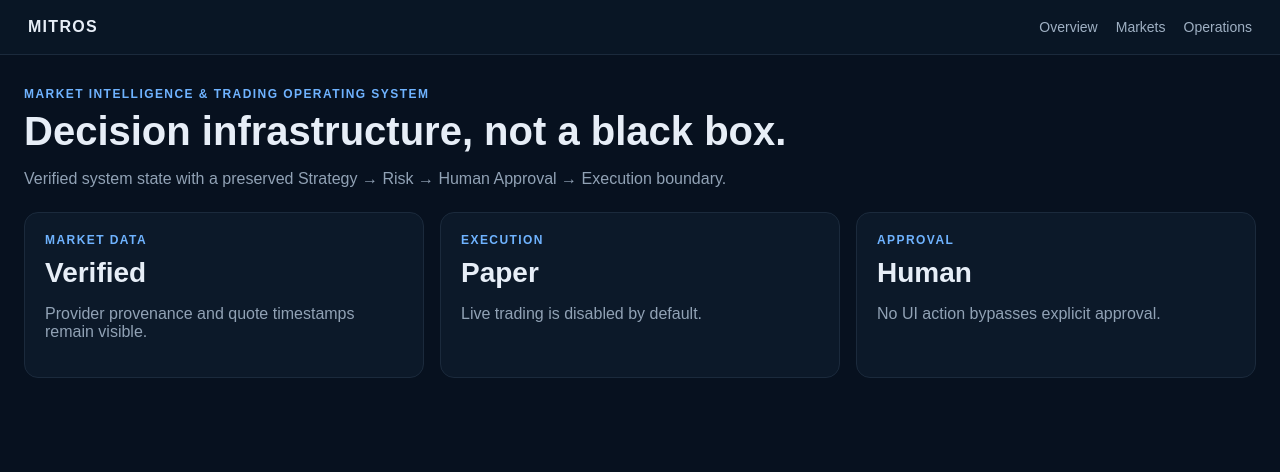
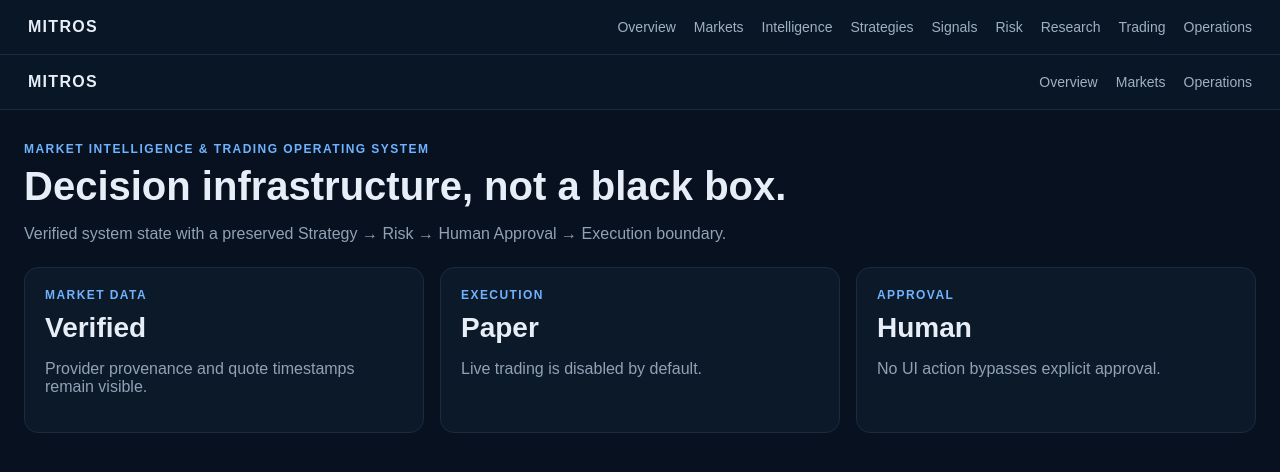
Before and after one commit to ykclassic/MITROS, a Next.js app in the folder apps/web/: page / in a window 1280 px wide. Shown: the top 472 px of the page. Built offline with nearby package versions, Linux system fonts and the light colour scheme.

Commit message:
feat(18b): apply unified shell to application layout

```diff
--- a/apps/web/app/layout.tsx
+++ b/apps/web/app/layout.tsx
@@ -1,5 +1,6 @@
 import type { Metadata } from "next";
 import "./globals.css";
+import AppShell from "../components/app-shell";
 
 export const metadata: Metadata = {
   title: "MITROS",
@@ -9,7 +10,7 @@
 export default function RootLayout({ children }: Readonly<{ children: React.ReactNode }>) {
   return (
     <html lang="en">
-      <body>{children}</body>
+      <body><AppShell>{children}</AppShell></body>
     </html>
   );
 }
```
